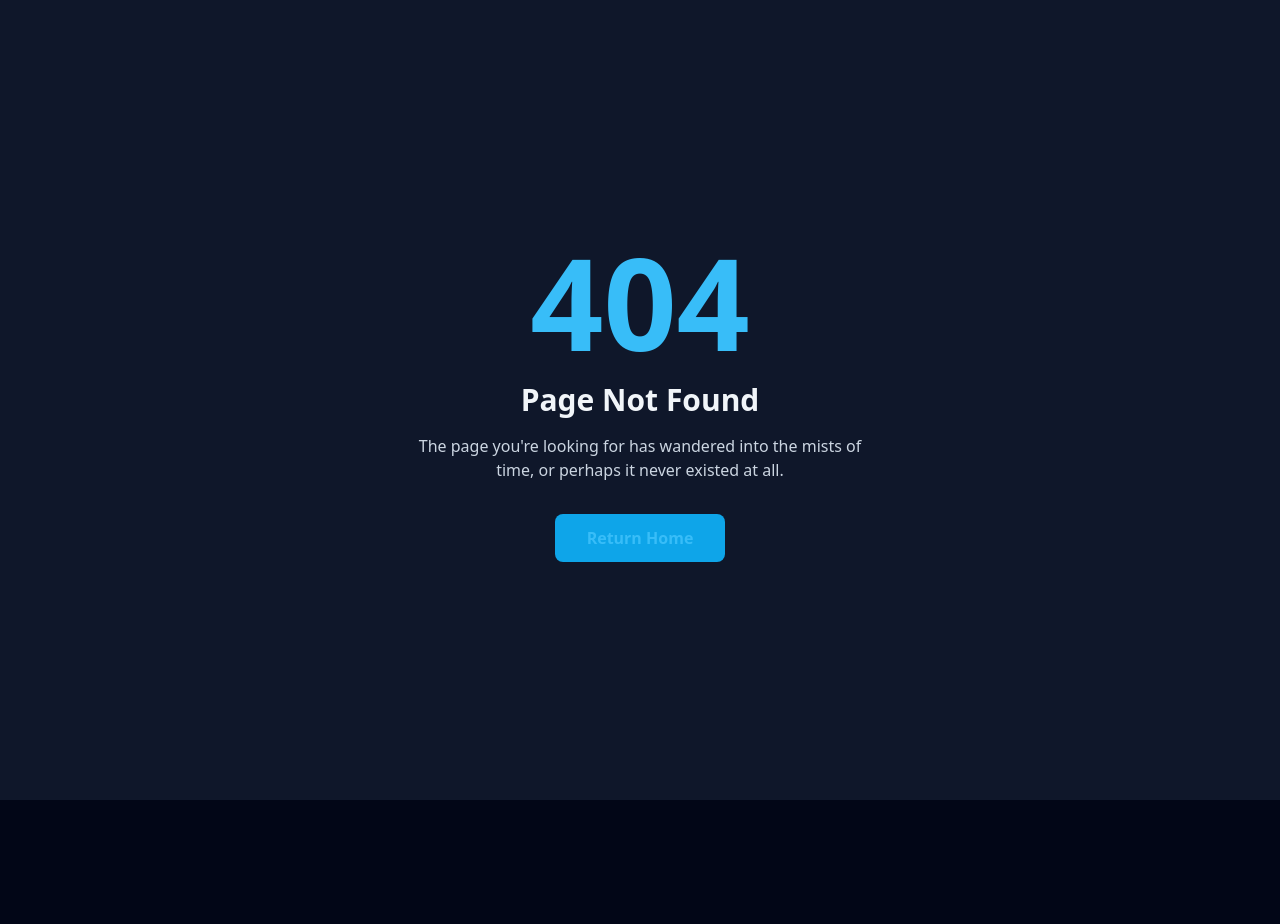
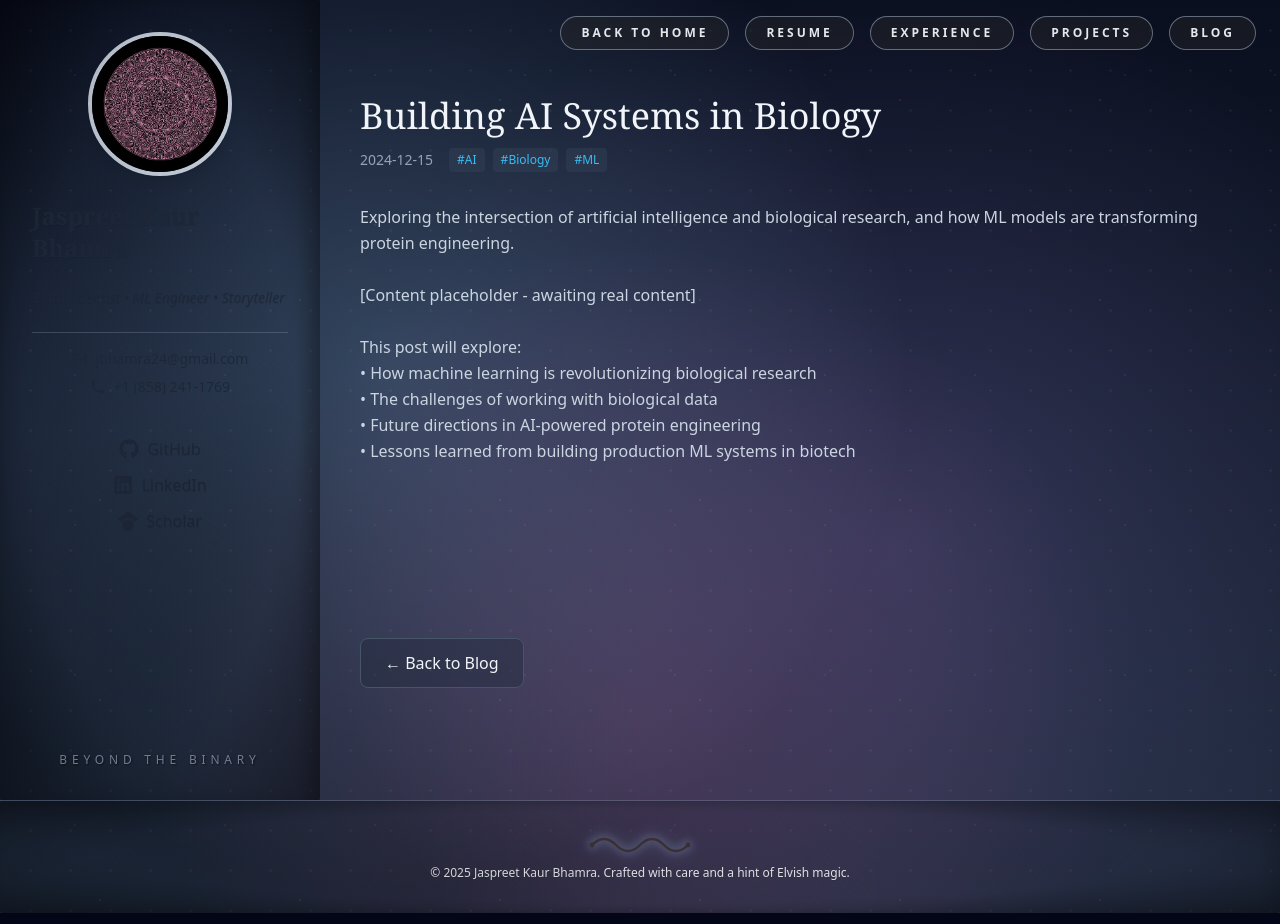
Before and after one commit to jaspreetbhamra/jaspreetbhamra.github.io, a React (Vite) app: page /blog/ai-biology in a window 1280 px wide. Before the commit this address had no page. Before the commit the page ends 800 px from the top, so only its background shows below. Built offline with nearby package versions, Linux system fonts and the light colour scheme.

Commit message:
feat: add blog scaffolding with placeholder posts
- Create Blog list page with 3 placeholder posts
- Add BlogPostTemplate component
- Create 3 placeholder blog post pages
- Add blog routes to App.jsx
- Add Blog link to Navbar

```diff
--- a/src/App.jsx
+++ b/src/App.jsx
@@ -8,9 +8,13 @@ import { ThemeProvider } from "./context/ThemeContext";
 const Home = lazy(() => import("./pages/Home"));
 const Experience = lazy(() => import("./pages/Experience"));
 const Projects = lazy(() => import("./pages/Projects"));
+const Blog = lazy(() => import("./pages/Blog"));
 const Creyon = lazy(() => import("./pages/experience/Creyon"));
 const MorganStanley = lazy(() => import("./pages/experience/MorganStanley"));
 const SDSC = lazy(() => import("./pages/experience/SDSC"));
+const AIBiology = lazy(() => import("./pages/blog/AIBiology"));
+const DataToML = lazy(() => import("./pages/blog/DataToML"));
+const StorytellingData = lazy(() => import("./pages/blog/StorytellingData"));
 const NotFound = lazy(() => import("./pages/NotFound"));
 
 function App() {
@@ -29,6 +33,13 @@ function App() {
 								path="/experience/morganstanley"
 								element={<MorganStanley />}
 							/>
+							<Route path="/blog" element={<Blog />} />
+							<Route path="/blog/ai-biology" element={<AIBiology />} />
+							<Route path="/blog/data-to-ml" element={<DataToML />} />
+							<Route
+								path="/blog/storytelling-data"
+								element={<StorytellingData />}
+							/>
 							<Route path="*" element={<NotFound />} />
 						</Routes>
 					</Suspense>
--- /dev/null
+++ b/src/components/BlogPostTemplate.jsx
@@ -0,0 +1,53 @@
+import { Link } from "react-router-dom";
+import PageLayout from "./PageLayout";
+
+const BlogPostTemplate = ({ title, date, tags, content }) => {
+	return (
+		<PageLayout>
+			<section className="flex flex-col min-h-[80vh] justify-between">
+				<div>
+					{/* Header */}
+					<div className="mb-8">
+						<h1 className="text-4xl font-display text-slate-100 mb-3">
+							{title}
+						</h1>
+						<div className="flex items-center gap-4 text-sm text-slate-400">
+							<time dateTime={date}>{date}</time>
+							{tags && tags.length > 0 && (
+								<div className="flex gap-2">
+									{tags.map((tag) => (
+										<span
+											key={tag}
+											className="px-2 py-1 rounded bg-slate-700/50 text-sky-400 text-xs"
+										>
+											#{tag}
+										</span>
+									))}
+								</div>
+							)}
+						</div>
+					</div>
+
+					{/* Content */}
+					<article className="prose prose-invert prose-slate max-w-none">
+						<div className="text-slate-300 leading-relaxed whitespace-pre-line">
+							{content}
+						</div>
+					</article>
+				</div>
+
+				{/* Return Button */}
+				<div className="pt-12 pb-12 flex justify-start">
+					<Link
+						to="/blog"
+						className="px-6 py-3 rounded-lg border border-slate-600 bg-slate-800/40 text-slate-100 hover:border-sky-400 hover:text-sky-300 transition-all"
+					>
+						← Back to Blog
+					</Link>
+				</div>
+			</section>
+		</PageLayout>
+	);
+};
+
+export default BlogPostTemplate;
--- a/src/components/Navbar.jsx
+++ b/src/components/Navbar.jsx
@@ -6,8 +6,9 @@ const navLinks = [
 		href: "https://drive.google.com/file/d/1dutCWoKjZ_n3XdYozZNvu5iDTLdihdAT/view?usp=drive_link",
 		external: true,
 	},
+	{ label: "Experience", href: "/experience", external: false },
 	{ label: "Projects", href: "/projects", external: false },
-	{ label: "Experience", href: "/experience", external: false }, // placeholder
+	{ label: "Blog", href: "/blog", external: false },
 ];
 
 const Navbar = () => {
--- /dev/null
+++ b/src/pages/Blog.jsx
@@ -0,0 +1,77 @@
+import { Link } from "react-router-dom";
+import PageLayout from "../components/PageLayout";
+
+const blogPosts = [
+	{
+		title: "Building AI Systems in Biology",
+		date: "2024-12-15",
+		tags: ["AI", "Biology", "ML"],
+		summary:
+			"Exploring the intersection of artificial intelligence and biological research, and how ML models are transforming protein engineering.",
+		link: "/blog/ai-biology",
+	},
+	{
+		title: "From Data Engineering to ML Research",
+		date: "2024-10-22",
+		tags: ["Career", "ML", "Data"],
+		summary:
+			"A reflection on my journey from building data pipelines at Morgan Stanley to conducting ML research at SDSC.",
+		link: "/blog/data-to-ml",
+	},
+	{
+		title: "The Art of Storytelling with Data",
+		date: "2024-08-10",
+		tags: ["Data", "Visualization", "Communication"],
+		summary:
+			"How effective data visualization and narrative can transform complex insights into actionable knowledge.",
+		link: "/blog/storytelling-data",
+	},
+];
+
+const Blog = () => {
+	return (
+		<PageLayout>
+			<section>
+				<h1 className="text-4xl font-display text-slate-100 mb-4">Blog</h1>
+				<p className="text-slate-300 mb-8">
+					Thoughts on machine learning, data science, and the stories behind the
+					code.
+				</p>
+
+				<div className="grid gap-6 md:grid-cols-2">
+					{blogPosts.map((post) => (
+						<Link
+							key={post.link}
+							to={post.link}
+							className="block rounded-2xl border border-slate-600 bg-slate-800/40 p-6 hover:border-sky-400 hover:shadow-lg transition-all"
+						>
+							<div className="mb-4">
+								<h2 className="text-xl font-semibold text-slate-100 mb-2">
+									{post.title}
+								</h2>
+								<time className="text-slate-500 text-xs">{post.date}</time>
+							</div>
+
+							<p className="text-slate-300 text-sm mb-4">{post.summary}</p>
+
+							{post.tags && post.tags.length > 0 && (
+								<div className="flex gap-2 flex-wrap">
+									{post.tags.map((tag) => (
+										<span
+											key={tag}
+											className="px-2 py-1 rounded bg-slate-700/50 text-sky-400 text-xs"
+										>
+											#{tag}
+										</span>
+									))}
+								</div>
+							)}
+						</Link>
+					))}
+				</div>
+			</section>
+		</PageLayout>
+	);
+};
+
+export default Blog;
--- /dev/null
+++ b/src/pages/blog/AIBiology.jsx
@@ -0,0 +1,22 @@
+import BlogPostTemplate from "../../components/BlogPostTemplate";
+
+const AIBiology = () => {
+	return (
+		<BlogPostTemplate
+			title="Building AI Systems in Biology"
+			date="2024-12-15"
+			tags={["AI", "Biology", "ML"]}
+			content={`Exploring the intersection of artificial intelligence and biological research, and how ML models are transforming protein engineering.
+
+[Content placeholder - awaiting real content]
+
+This post will explore:
+• How machine learning is revolutionizing biological research
+• The challenges of working with biological data
+• Future directions in AI-powered protein engineering
+• Lessons learned from building production ML systems in biotech`}
+		/>
+	);
+};
+
+export default AIBiology;
--- /dev/null
+++ b/src/pages/blog/DataToML.jsx
@@ -0,0 +1,23 @@
+import BlogPostTemplate from "../../components/BlogPostTemplate";
+
+const DataToML = () => {
+	return (
+		<BlogPostTemplate
+			title="From Data Engineering to ML Research"
+			date="2024-10-22"
+			tags={["Career", "ML", "Data"]}
+			content={`A reflection on my journey from building data pipelines at Morgan Stanley to conducting ML research at SDSC.
+
+[Content placeholder - awaiting real content]
+
+Topics to cover:
+• The transition from data engineering to ML research
+• Key skills that transferred between roles
+• Challenges faced and lessons learned
+• Advice for others making similar transitions
+• The importance of understanding both data infrastructure and ML theory`}
+		/>
+	);
+};
+
+export default DataToML;
--- /dev/null
+++ b/src/pages/blog/StorytellingData.jsx
@@ -0,0 +1,24 @@
+import BlogPostTemplate from "../../components/BlogPostTemplate";
+
+const StorytellingData = () => {
+	return (
+		<BlogPostTemplate
+			title="The Art of Storytelling with Data"
+			date="2024-08-10"
+			tags={["Data", "Visualization", "Communication"]}
+			content={`How effective data visualization and narrative can transform complex insights into actionable knowledge.
+
+[Content placeholder - awaiting real content]
+
+Key themes:
+• Why storytelling matters in data science
+• Principles of effective data visualization
+• Common pitfalls and how to avoid them
+• Tools and techniques for visual communication
+• Case studies from real projects
+• Balancing technical accuracy with accessibility`}
+		/>
+	);
+};
+
+export default StorytellingData;
```
